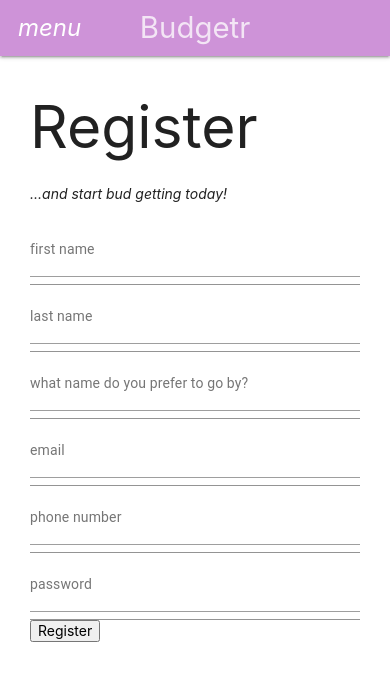
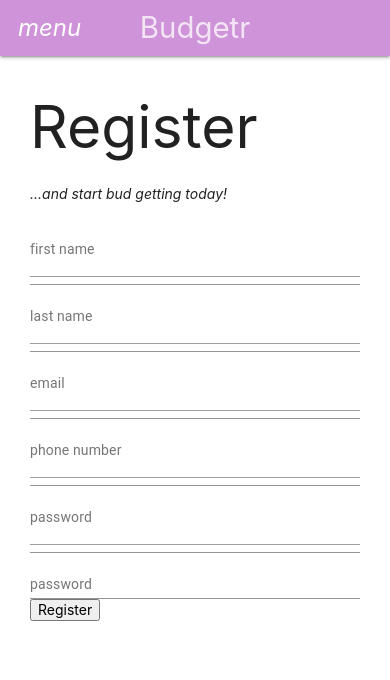
Before and after one commit to Selenestica/budgetr-client2, a React (Create React App) app: page /register in a window 390 px wide. Shown: the top 680 px of the page. Built offline with nearby package versions, Linux system fonts and the light colour scheme.

Commit message:
verifies email and phone number, and checks to see if other inputs are empty as well. works great

```diff
--- a/package.json
+++ b/package.json
@@ -4,6 +4,7 @@
   "private": true,
   "dependencies": {
     "@material-ui/core": "^4.9.8",
+    "@material-ui/lab": "^4.0.0-alpha.47",
     "@reduxjs/toolkit": "^1.3.2",
     "@testing-library/jest-dom": "^4.2.4",
     "@testing-library/react": "^9.5.0",
--- a/src/components/Register.js
+++ b/src/components/Register.js
@@ -1,29 +1,85 @@
 import React, { useState } from "react";
 import classes from "./Register.module.css";
 import { TextField } from "@material-ui/core";
+import Alert from "@material-ui/lab/Alert";
 import axios from "axios";
 
 function Register() {
   const [registerInfo, setRegisterInfo] = useState([]);
+  const [passwordMatch, setPasswordMatch] = useState(false);
+  const [missingField, setMissingField] = useState(false);
+  const [invalidEmail, setInvalidEmail] = useState(false);
+  const [invalidPhone, setInvalidPhone] = useState(false);
+  const [emailSent, setEmailSent] = useState(false);
 
-  const handleChange = e => {
+  const handleChange = async e => {
     setRegisterInfo({
       ...registerInfo,
       [e.target.name]: e.target.value
     });
   };
 
+  /*
+  function phonenumber(inputtxt)
+{
+  var phoneno = /^\(?([0-9]{3})\)?[-. ]?([0-9]{3})[-. ]?([0-9]{4})$/;
+  if((inputtxt.value.match(phoneno))
+        {
+      return true;
+        }
+      else
+        {
+        alert("message");
+        return false;
+        }
+}
+ */
+
+  const validatePhone = number => {
+    const phoneFormat = /^\(?([0-9]{3})\)?[-. ]?([0-9]{3})[-. ]?([0-9]{4})$/;
+    if (number.match(phoneFormat)) {
+      return number;
+    } else {
+    }
+  };
+
   const onHandleRegister = () => {
-    const url = "http://localhost:3301/add-user";
+    const url = "http://localhost:3301/users/register";
     const mailFormat = /^([\w.%+-]+)@([\w-]+\.)+([\w]{2,})$/i;
-    try {
-      if (registerInfo.email.match(mailFormat)) {
-        axios.post(url, registerInfo);
+    const phoneFormat = /^\(?([0-9]{3})\)?[-. ]?([0-9]{3})[-. ]?([0-9]{4})$/;
+    if (
+      !registerInfo.first.trim() ||
+      !registerInfo.last.trim() ||
+      !registerInfo.phone_number.trim() ||
+      !registerInfo.password.trim()
+    ) {
+      setMissingField(true);
+    } else {
+      if (registerInfo.password === registerInfo.password2) {
+        try {
+          if (
+            registerInfo.email.match(mailFormat) &&
+            registerInfo.phone_number.match(phoneFormat)
+          ) {
+            axios.post(url, registerInfo);
+            setEmailSent(true);
+          } else if (
+            !registerInfo.email.match(mailFormat) &&
+            !registerInfo.phone_number.match(phoneFormat)
+          ) {
+            setInvalidEmail(true);
+            setInvalidPhone(true);
+          } else if (!registerInfo.email.match(mailFormat)) {
+            setInvalidEmail(true);
+          } else if (!registerInfo.phone_number.match(phoneFormat)) {
+            setInvalidPhone(true);
+          }
+        } catch (err) {
+          console.log(err);
+        }
       } else {
-        console.log("Invalid email!");
+        setPasswordMatch(true);
       }
-    } catch (err) {
-      console.log(err);
     }
   };
 
@@ -53,14 +109,6 @@ function Register() {
               label="last name"
             />
             <TextField
-              type="text"
-              onChange={handleChange}
-              name="display_name"
-              fullWidth
-              id="standard-basic"
-              label="what name do you prefer to go by?"
-            />
-            <TextField
               type="email"
               onChange={handleChange}
               name="email"
@@ -84,7 +132,41 @@ function Register() {
               id="standard-basic"
               label="password"
             />
+            <TextField
+              type="password2"
+              onChange={handleChange}
+              name="password2"
+              fullWidth
+              id="standard-basic"
+              label="password"
+            />
             <button onClick={onHandleRegister}>Register</button>
+            {passwordMatch === true && (
+              <Alert severity="error">Passwords do not match!</Alert>
+            )}
+            {missingField === true && (
+              <Alert severity="error">
+                One or more fields above is missing required information.
+              </Alert>
+            )}
+            {invalidEmail === true && (
+              <Alert severity="error">
+                Invalid email. Please make sure to give a valid email address.
+              </Alert>
+            )}
+            {invalidPhone === true && (
+              <Alert severity="error">
+                Invalid phone number. Please make sure to give a ten digit phone
+                number, starting with your three digit area code.
+              </Alert>
+            )}
+            {emailSent === true && (
+              <Alert severity="success">
+                A verification email has been sent to you, escorted by Budgetr's
+                most elite cyborg bodyguards. Please check your inbox to
+                complete registration. See you soon!
+              </Alert>
+            )}
           </div>
         </div>
       </div>
```
Also changed, not shown: 1 other file (tests, documents, lock files or other folders).
